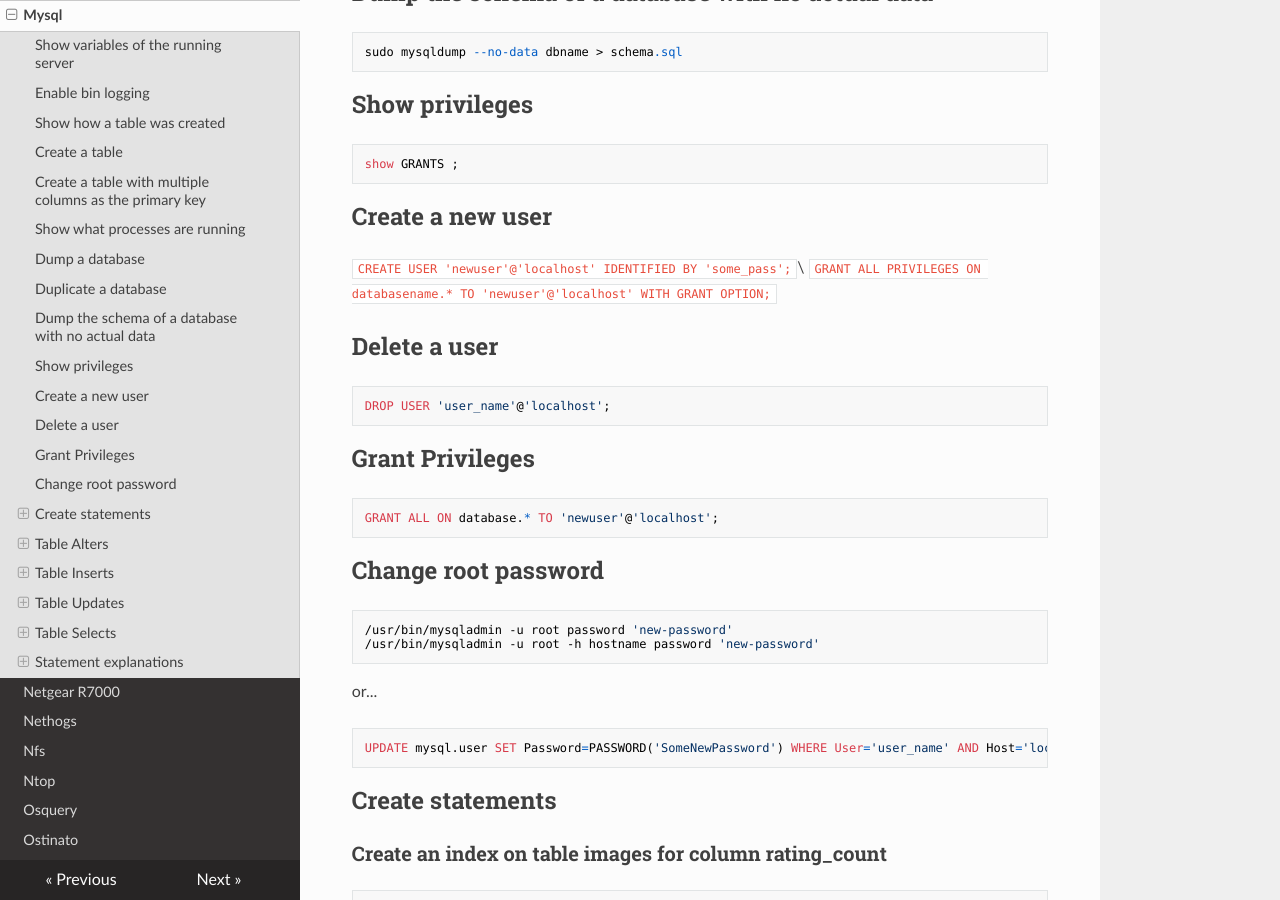
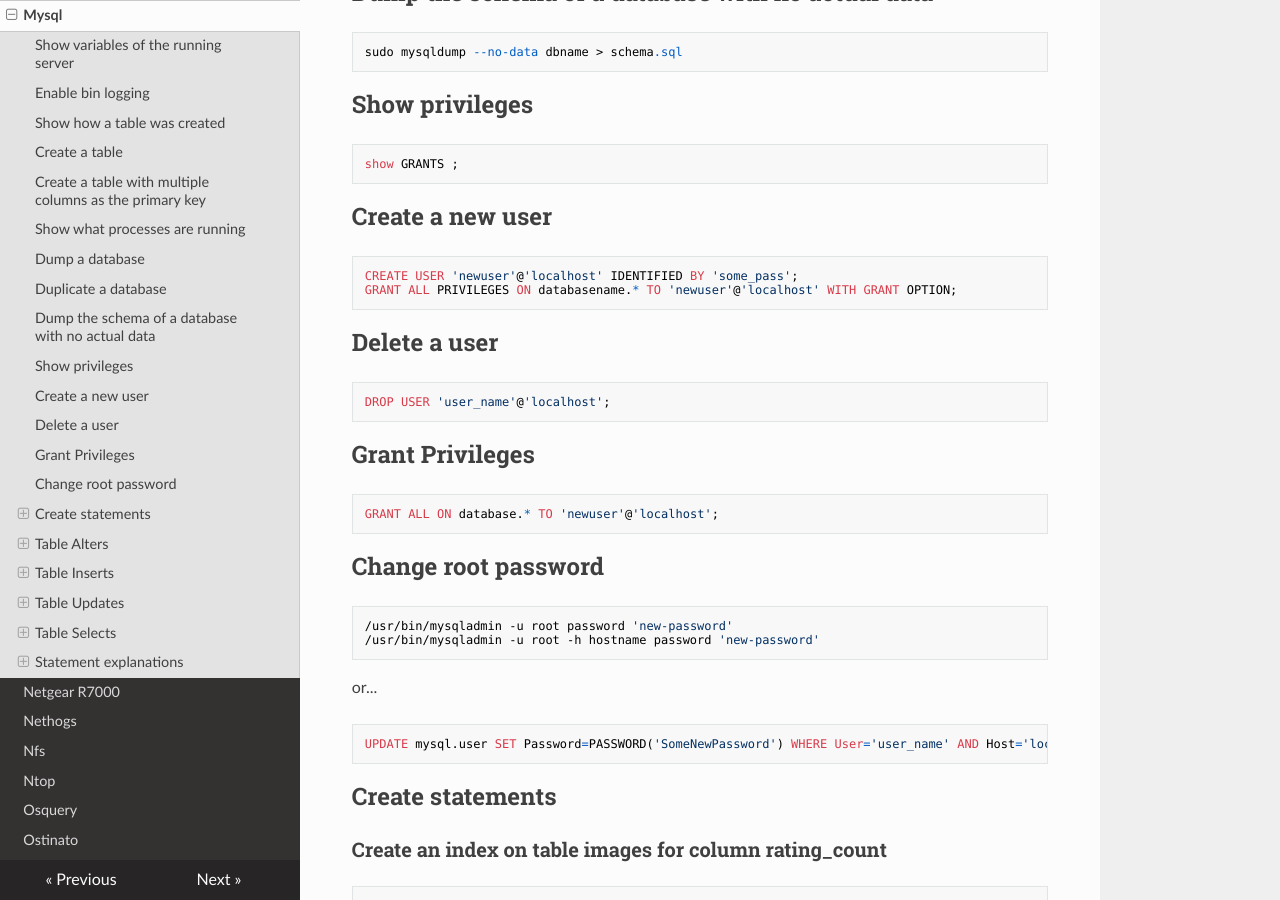
Before and after one commit to lando-cal/tech-notes, an MkDocs documentation site: the page built from docs/mysql.md, in a window 1280 px wide and 900 px high, scrolled down 1400 px. Built offline with MkDocs 1.6.1, drawn with Linux system fonts in a browser that asks for light colours; nearby versions of some CDN libraries.

Commit message:
Fix formatting

````diff
--- a/docs/mysql.md
+++ b/docs/mysql.md
@@ -82,7 +82,10 @@ show GRANTS ;
 
 ## Create a new user
 
-`CREATE USER 'newuser'@'localhost' IDENTIFIED BY 'some_pass';`\ `GRANT ALL PRIVILEGES ON databasename.* TO 'newuser'@'localhost' WITH GRANT OPTION;`
+```
+CREATE USER 'newuser'@'localhost' IDENTIFIED BY 'some_pass';
+GRANT ALL PRIVILEGES ON databasename.* TO 'newuser'@'localhost' WITH GRANT OPTION;
+```
 
 ## Delete a user
 
````
